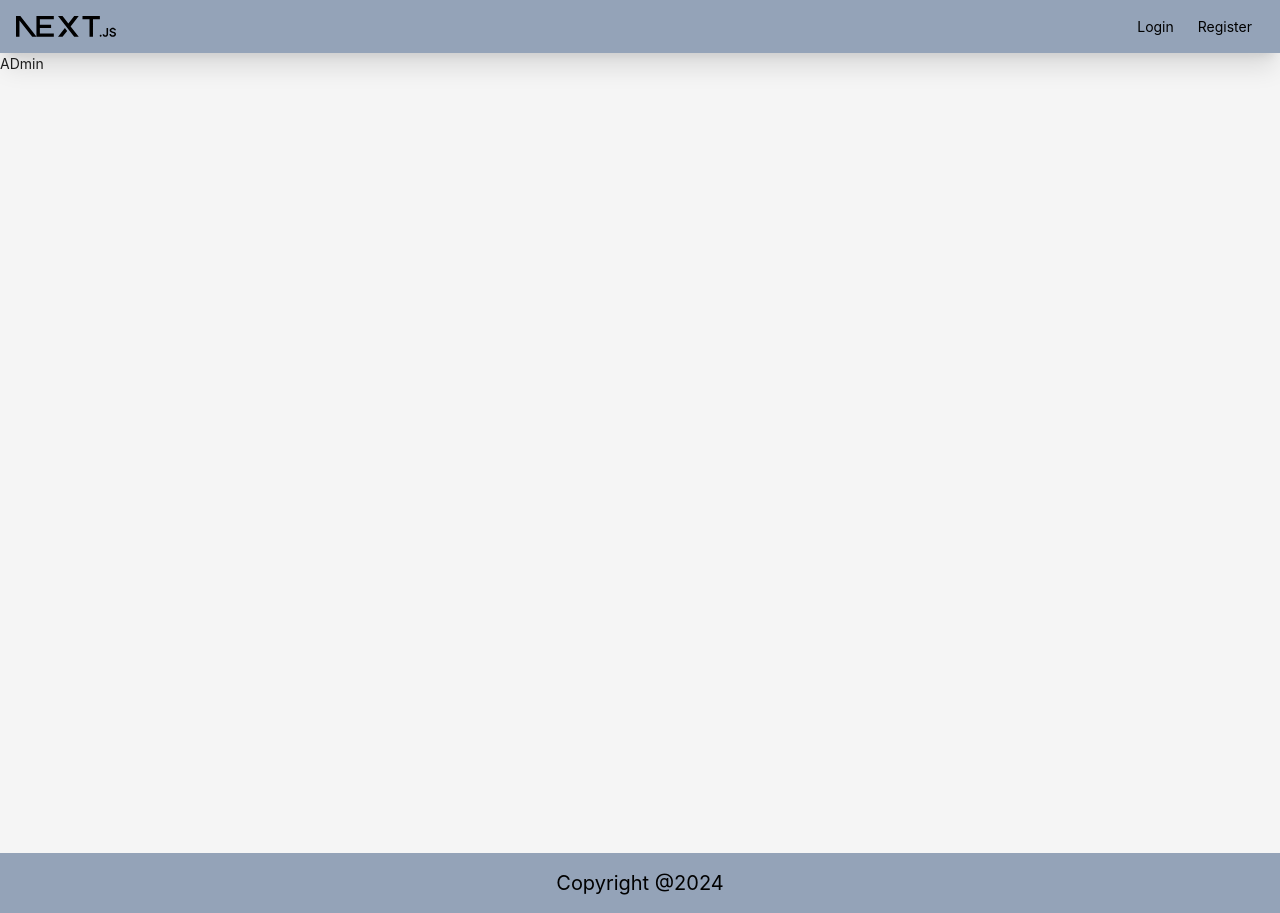
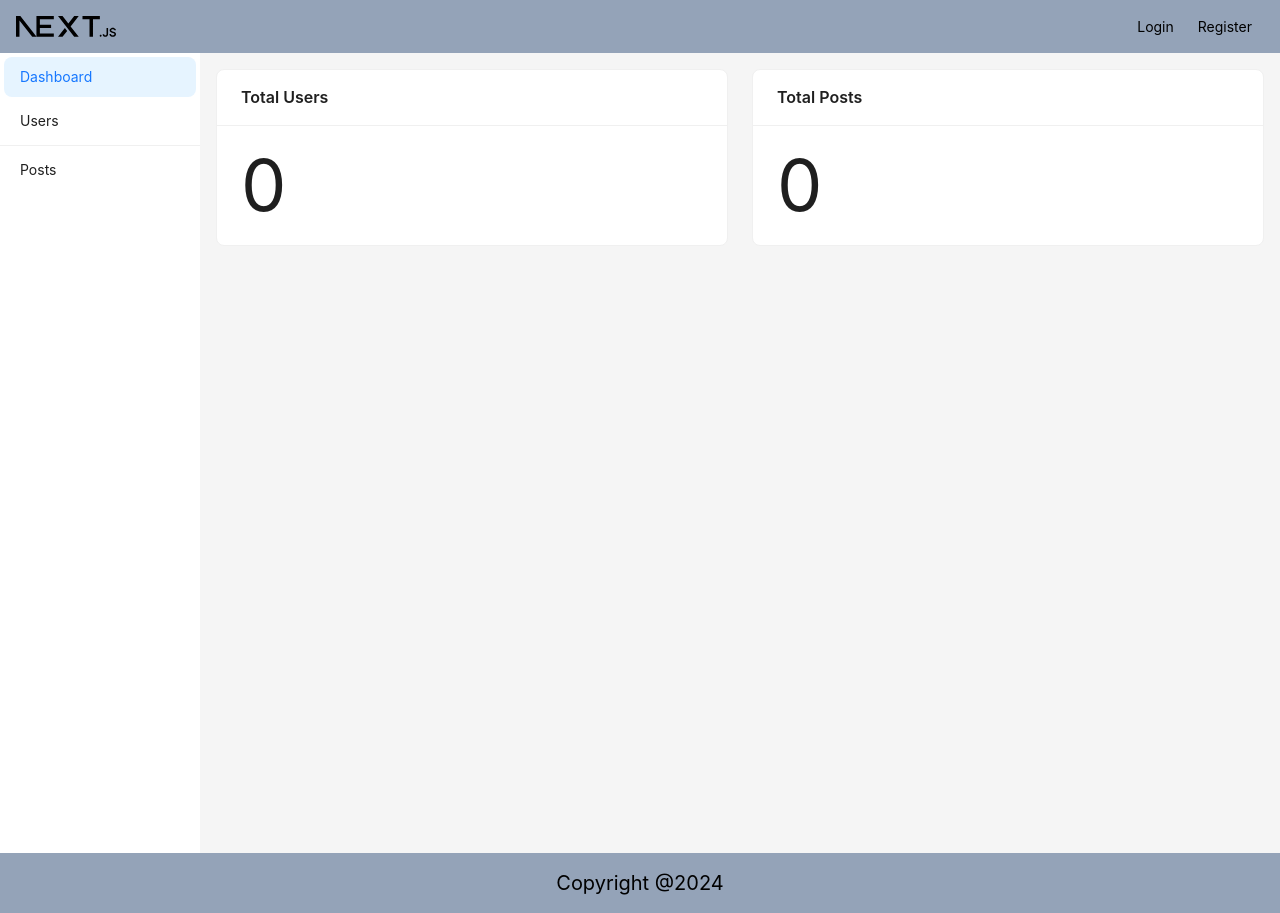
Before and after one commit to MarkMPW/dashboard-ui-nextjs-antd, a Next.js app: page /admin in a window 1280 px wide. Built offline with nearby package versions, Linux system fonts and the light colour scheme.

Commit message:
add sidebar, card and fix layout in admin

```diff
--- a/package.json
+++ b/package.json
@@ -9,6 +9,7 @@
     "lint": "next lint"
   },
   "dependencies": {
+    "@ant-design/icons": "^5.3.7",
     "antd": "^5.18.2",
     "formik": "^2.4.6",
     "next": "14.2.4",
--- /dev/null
+++ b/src/app/admin/components/Sidebar.tsx
@@ -0,0 +1,47 @@
+'use client'
+
+import React from 'react'
+import { useRouter } from 'next/navigation'
+
+import { Menu, Layout } from 'antd'
+
+const { Sider } = Layout
+
+const Sidebar = () => {
+
+  const route = useRouter()
+
+  const items: any = [
+    {
+      key: '/admin',
+      label: 'Dashboard',
+    },
+    {
+      key: '/users',
+      label: 'Users'
+    },
+    {
+      type: 'divider',
+      className: 'custom-divider',
+      key: 'divider1'
+    },
+    {
+      key: '/posts',
+      label: 'Posts'
+    },
+  ]
+
+  return (
+    <Sider width={200} className='h-screen'>
+      <Menu
+        mode='vertical'
+        defaultSelectedKeys={["/admin"]}
+        items={items}
+        style={{ height: '100%', borderRight: 0 }}
+        // onClick={({ key }) => route.push(key)}
+      />
+    </Sider>
+  )
+}
+
+export default Sidebar
--- /dev/null
+++ b/src/app/admin/components/TotalCard.tsx
@@ -0,0 +1,20 @@
+'use client'
+
+import React from 'react'
+
+import { Card } from 'antd';
+import UserOutlined from '@ant-design/icons'
+
+const TotalCard = ({ title, totalNumber }: { title: string, totalNumber?: number }) => {
+  return (
+    <Card
+      title={title}
+    >
+      <p className='text-7xl'>
+        {totalNumber}
+      </p>
+    </Card>
+  )
+}
+
+export default TotalCard
--- a/src/app/admin/layout.tsx
+++ b/src/app/admin/layout.tsx
@@ -1,11 +1,23 @@
 import "../globals.css";
 
 import ThemeProvider from "../components/ThemeContext";
+
+import { Layout } from "antd";
+import Sidebar from "./components/Sidebar";
 
 export default function AdminLayout({
   children,
 }: Readonly<{
   children: React.ReactNode;
 }>) {
-  return <div>{children}</div>;
+  return (
+    <Layout>
+      <ThemeProvider>
+        <Sidebar />
+        <Layout className="p-[16px]">
+          {children}
+        </Layout>
+      </ThemeProvider>
+    </Layout>
+  );
 }
--- a/src/app/admin/page.tsx
+++ b/src/app/admin/page.tsx
@@ -1,15 +1,41 @@
-'use client'
+"use client";
 
-import { Layout } from 'antd'
-import Navbar from '../components/Navbar'
+import { useEffect, useState } from "react";
+import TotalCard from "./components/TotalCard";
+import { Layout, Row, Col, Flex } from "antd";
+import { UserType } from "../register/page";
+import { AllPostsType } from "../welcome/page";
+
+const { Content } = Layout;
 
 const AdminPage = () => {
+  const [totalUsers, setTotalUsers] = useState<number>(0)
+  const [totalPosts, setTotalPosts] = useState<number>(0)
+
+  useEffect(() => {
+    const getPosts = localStorage.getItem('posts')
+    const getUsers = localStorage.getItem('userData')
+
+    const posts = getPosts ? JSON.parse(getPosts).length : 0
+    const users = getUsers ? JSON.parse(getUsers).length : 0
+
+    setTotalPosts(posts)
+    setTotalUsers(users)
+
+  }, [])
 
   return (
-    <>
-     ADmin
-    </>
-  )
-}
+    <Content>
+      <Row gutter={24}>
+        <Col span={12}>
+          <TotalCard title='Total Users' totalNumber={totalPosts}/>
+        </Col>
+        <Col span={12}>
+          <TotalCard title='Total Posts' totalNumber={totalUsers} />
+        </Col>
+      </Row>
+    </Content>
+  );
+};
 
-export default AdminPage
+export default AdminPage;
--- a/src/app/register/page.tsx
+++ b/src/app/register/page.tsx
@@ -37,7 +37,7 @@ const RegisterPage = () => {
       email: "",
       password: "",
       confirmPassword: "",
-      role: 'user'
+      role: 'admin'
     },
     validationSchema: Yup.object({
       userName: Yup.string()
--- a/src/app/welcome/page.tsx
+++ b/src/app/welcome/page.tsx
@@ -7,7 +7,6 @@ import Navbar from "../components/Navbar";
 import { Layout, Popconfirm, Button } from "antd";
 import FooterCompo from "../components/FooterCompo";
 import { ThemeContext } from "../components/ThemeContext";
-
 export interface AllPostsType {
   id: number;
   title: string;
```
Also changed, not shown: 1 other file (tests, documents, lock files or other folders).
